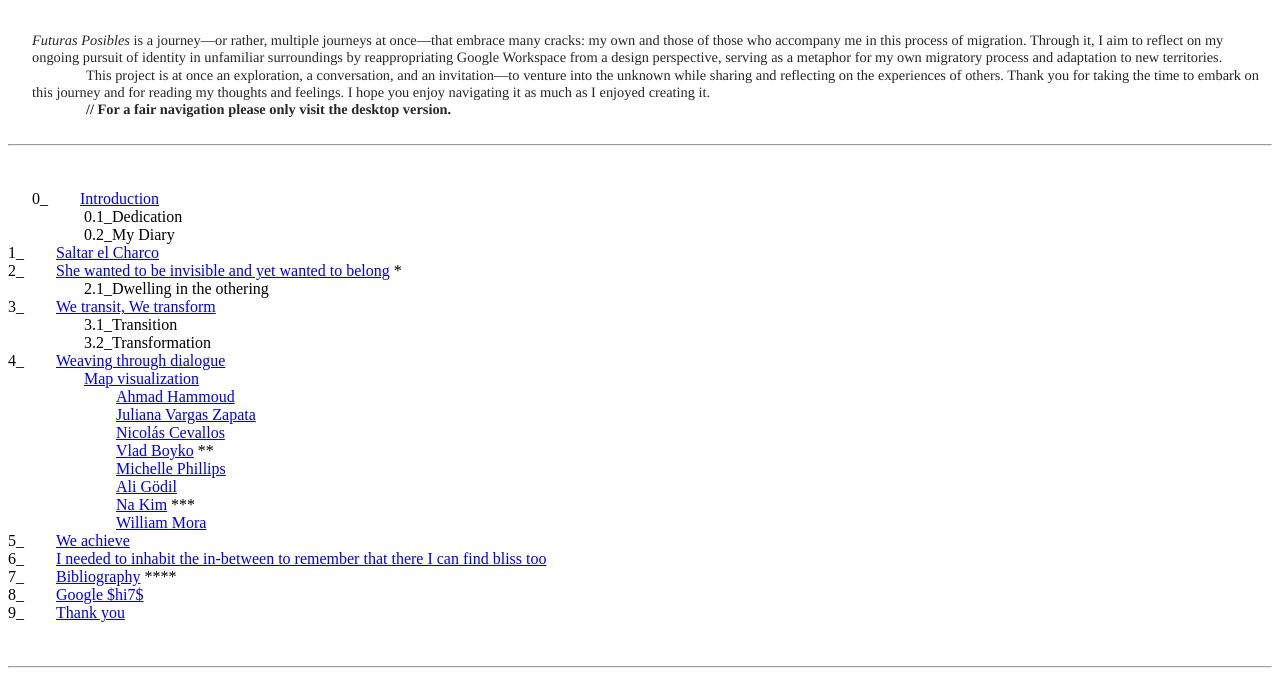
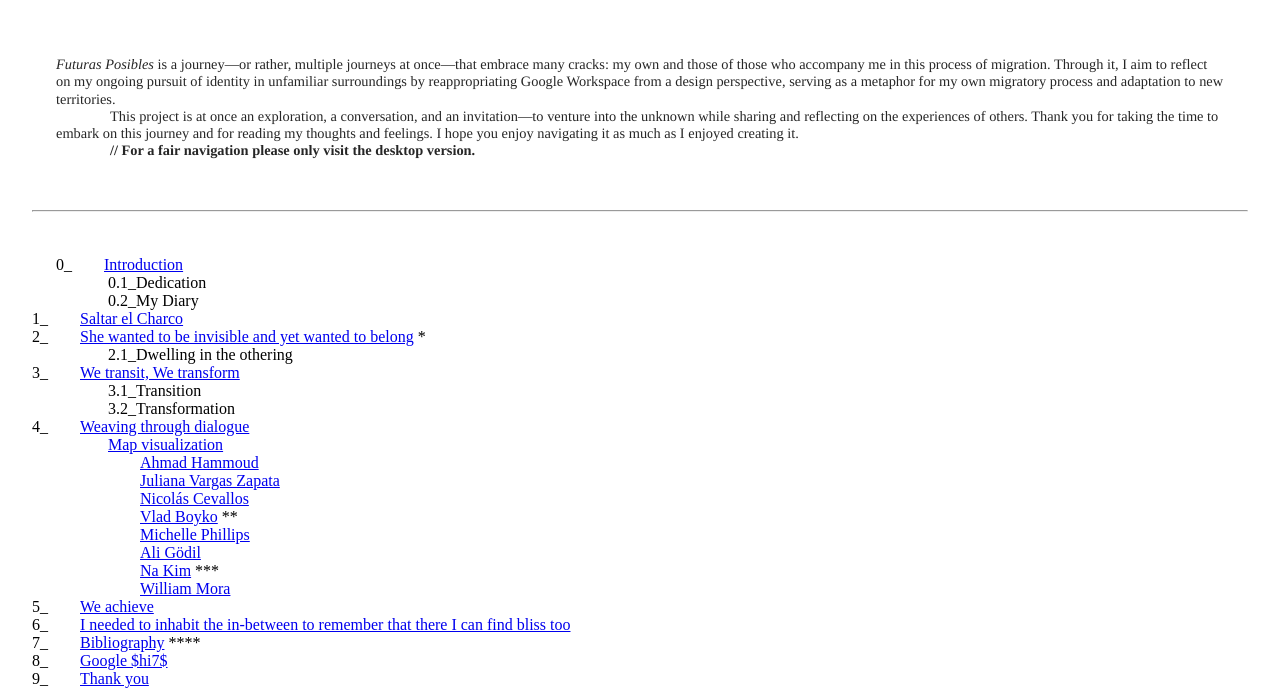
Before and after one commit to futurasposibles/futurasposibles.github.io, a plain HTML site: page index.html in a window 1280 px wide. Shown: the top 691 px of the page. Drawn offline with Linux system fonts and the light colour scheme.

Commit message:
Update index.html

```diff
--- a/index.html
+++ b/index.html
@@ -14,8 +14,10 @@
 	line-height: 1.2;
 	letter-spacing: 0;
 	display: block;
-    padding-top: 24px;   /* Adjust the value as needed */
-    padding-left: 24px;  /* Adjust the value as needed */
+    padding-top: 24px;
+    padding-left: 24px;
+    padding-bottom: 24px;
+    padding-right: 24px;
 }
 
 
@@ -31,6 +33,7 @@
      </style>
 </head>
 <body>
+<div style="padding: 24px;">
 <span class="chiqui"><i>Futuras Posibles</i> is a journey—or rather, multiple journeys at once—that embrace many cracks: my own and those of those who&nbsp;accompany me in this process of migration. Through it, I aim to reflect on my ongoing pursuit of identity in unfamiliar surroundings by reappropriating Google Workspace from a design perspective, serving as a metaphor for my own migratory process and adaptation to new territories.&nbsp;<br>
 &nbsp; &nbsp;  &nbsp; &nbsp; &nbsp; &nbsp; &nbsp; &nbsp;This project is at once an exploration, a conversation, and an invitation—to venture into the unknown while sharing and reflecting on the experiences of others. Thank you for taking the time to embark on this journey and for reading my thoughts and feelings. I hope you enjoy navigating it as much as I enjoyed creating it.<br>
 &nbsp; &nbsp;  &nbsp; &nbsp; &nbsp; &nbsp; &nbsp; &nbsp;<b>// For a fair navigation please only visit the desktop version.</b>
```
